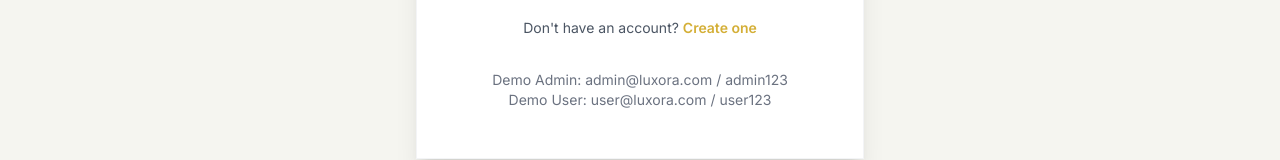
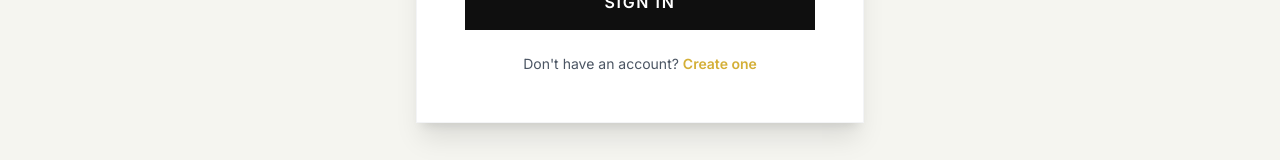
Before and after one commit to iamarjunsk/luxora-ecommerce, a Nuxt app in the folder luxora/: page /login in a window 1280 px wide. Shown: the part 601-761 px from the top of the page. Built offline with nearby package versions, Linux system fonts and the light colour scheme; no server answers.

Commit message:
Remove demo credentials from login page

```diff
--- a/luxora/pages/login.vue
+++ b/luxora/pages/login.vue
@@ -38,10 +38,7 @@
                 </p>
             </div>
 
-            <div class="mt-8 text-center text-sm text-gray-500">
-                <p>Demo Admin: admin@luxora.com / admin123</p>
-                <p>Demo User: user@luxora.com / user123</p>
-            </div>
+
         </div>
     </div>
 </template>
```
